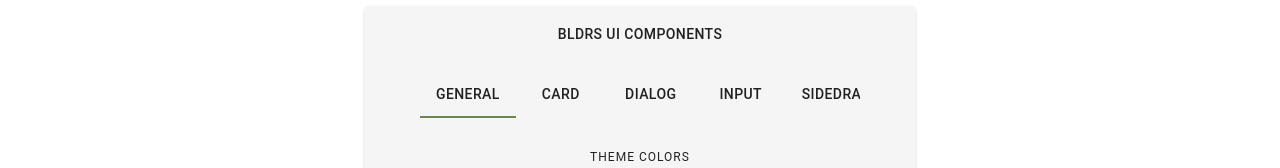
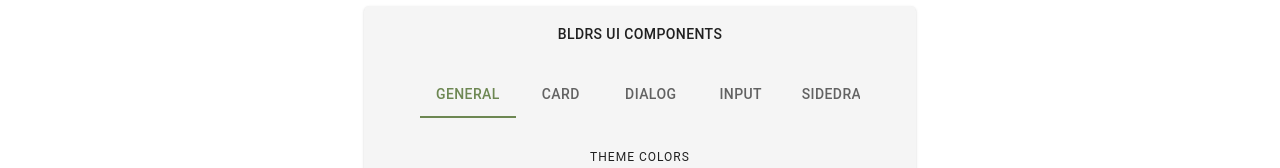
Before and after one commit to OlegMoshkovich/Bldrs_Components, a React (Create React App) app: page / in a window 1280 px wide. Both pictures are taken after a click on the button 640 px from the left and 158 px from the top of the page. Shown: the part 252-420 px from the top of the page. Built offline with nearby package versions, Linux system fonts and the light colour scheme.

Commit message:
add tabs support

```diff
--- a/src/AvatarGroup.jsx
+++ b/src/AvatarGroup.jsx
@@ -4,7 +4,7 @@ import AvatarGroup from '@mui/material/AvatarGroup';
 
 export default function GroupAvatars() {
   return (
-    <AvatarGroup max={1}
+    <AvatarGroup max={2}
       sx={{
         '& .MuiAvatar-root': { width: 24, height: 24, fontSize: 15 },
       }}
--- a/src/ComponentLibrary.jsx
+++ b/src/ComponentLibrary.jsx
@@ -24,7 +24,6 @@ import useStore from './Store';
 function ComponentLibrary({changeTheme, darkTheme}) {
   const [currentTab, setCurrentTab] = useState('General')
   const { borderRadius, setBorderRadius, setThemeScheme } = useStore();
-  console.log('borderRadius', borderRadius)
   const tabList=['General', 'Card', 'Dialog', 'Input', 'SideDrawer', 'Timeline', 'Tree' ]
   return (
     <Container
--- a/src/Store.js
+++ b/src/Store.js
@@ -1,4 +1,4 @@
-import create from 'zustand';
+import { create } from 'zustand'
 
 const useStore = create((set) => ({
   borderRadius: 5,
--- a/src/Tabs.jsx
+++ b/src/Tabs.jsx
@@ -6,8 +6,6 @@ export default function Tabs({currentTab, tabList, scrollable=true}) {
   const [value, setValue] = React.useState(0);
 
   const handleChange = (event, newValue) => {
-    console.log('event', event)
-    console.log('newValue', newValue)
     setValue(newValue);
     currentTab(newValue)
   };
@@ -20,7 +18,6 @@ export default function Tabs({currentTab, tabList, scrollable=true}) {
       variant={scrollable?'scrollable':'standard'}
       scrollButtons
       allowScrollButtonsMobile
-      textColor="default"
     >
       {tabList.map((tab) => <Tab label={tab} key={tab}/>)}
     </MuiTabs>
--- a/src/Tree.jsx
+++ b/src/Tree.jsx
@@ -26,7 +26,6 @@ export default function FileSystemNavigator() {
         >
           <Tabs
             tabList={['elements', 'types', 'sets']}
-            currentTab={(tab) => console.log(tab)}
             scrollable={true}
           />
         </Stack>
```
